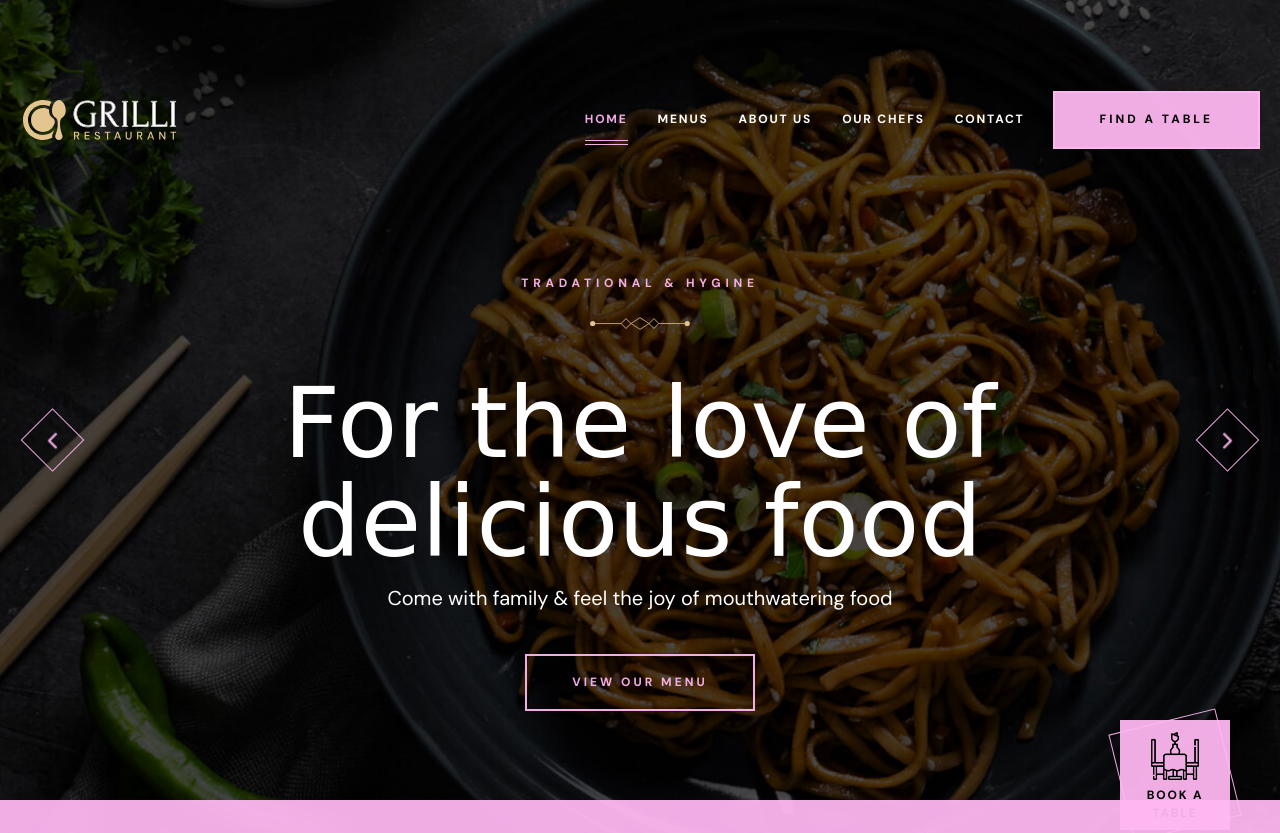
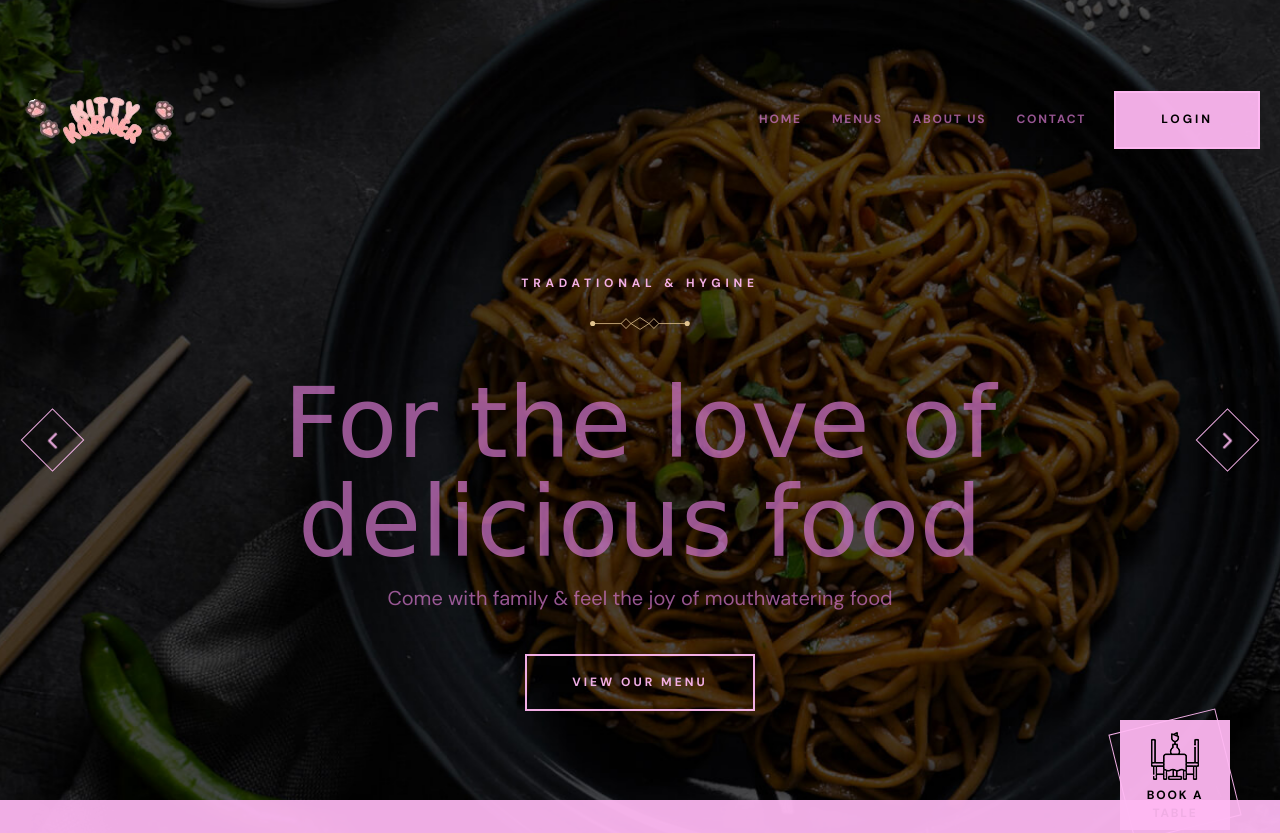
Before and after one commit to MisHersheys/Kitty-Korner, a plain HTML site: page index.html in a window 1280 px wide. Shown: the top 833 px of the page. Drawn offline with nearby package versions, Linux system fonts and the light colour scheme; a web font is replaced by a local one.

Commit message:
initial commit

```diff
--- a/assets/css/style.css
+++ b/assets/css/style.css
@@ -26,10 +26,10 @@
   --smoky-black-1: hsla(40, 12%, 5%, 1);
   --smoky-black-2: hsla(30, 8%, 5%, 1);
   --smoky-black-3: hsla(0, 3%, 7%, 1);
-  --eerie-black-1: hsla(210, 4%, 9%, 1);
-  --eerie-black-2: hsla(210, 4%, 11%, 1);
-  --eerie-black-3: hsla(180, 2%, 8%, 1);
-  --eerie-black-4: hsla(0, 0%, 13%, 1);
+  --eerie-black-1: rgba(248, 194, 255, 0.8);
+  --eerie-black-2: rgba(248, 194, 255, 0.8);
+  --eerie-black-3: rgba(248, 194, 255, 0.8);
+  --eerie-black-4: rgba(248, 194, 255, 0.8);
   --white: hsla(0, 0%, 100%, 1);
   --white-alpha-20: hsla(0, 0%, 100%, 0.2);
   --white-alpha-10: hsla(0, 0%, 100%, 0.1);
@@ -176,8 +176,8 @@ html {
 }
 
 body {
-  background-color: var(--eerie-black-1);
-  color: var(--white);
+  background-color: var(--white);
+  color: rgba(205, 116, 198, 0.727);
   font-family: var(--fontFamily-dm_sans);
   font-size: var(--fontSize-body-4);
   font-weight: var(--weight-regular);
@@ -211,7 +211,7 @@ body.nav-active { overflow: hidden; }
 .title-2,
 .title-3,
 .title-4 {
-  color: var(--white);
+  color: rgba(205, 116, 198, 0.727);
   font-family: var(--fontFamily-forum);
   font-weight: var(--weight-regular);
   line-height: var(--lineHeight-2);
--- a/index.html
+++ b/index.html
@@ -9,9 +9,9 @@
   <!--
     - primary meta tags
   -->
-  <title>Grilli - Amazing & Delicious Food</title>
-  <meta name="title" content="Grilli - Amazing & Delicious Food">
-  <meta name="description" content="This is a Restaurant html template made by codewithsadee">
+  <title>Kitty Korner</title>
+  <meta name="title" content="Kitty Korner - Pampering your Feline Friends">
+
 
   <!--
     - favicon
@@ -64,7 +64,7 @@
     <div class="container">
 
       <a href="#" class="logo">
-        <img src="./assets/images/logo.svg" width="160" height="50" alt="Grilli - Home">
+        <img src="./assets/images/kittykorner.png" alt="Kitty Korner - Home">
       </a>
 
       <nav class="navbar" data-navbar>
@@ -74,13 +74,13 @@
         </button>
 
         <a href="#" class="logo">
-          <img src="./assets/images/kittykorner.gif" width="160" height="50" alt="Kitty Korner- Home">
+          <img src="./assets/images/kittykorner.png" alt="Kitty Korner- Home">
         </a>
 
         <ul class="navbar-list">
 
           <li class="navbar-item">
-            <a href="#home" class="navbar-link hover-underline active">
+            <a href="#home" class="navbar-link hover-underline">
               <div class="separator"></div>
 
               <span class="span">Home</span>
@@ -103,13 +103,6 @@
             </a>
           </li>
 
-          <li class="navbar-item">
-            <a href="#" class="navbar-link hover-underline">
-              <div class="separator"></div>
-
-              <span class="span">Our Chefs</span>
-            </a>
-          </li>
 
           <li class="navbar-item">
             <a href="#" class="navbar-link hover-underline">
@@ -145,9 +138,9 @@
       </nav>
 
       <a href="#" class="btn btn-secondary">
-        <span class="text text-1">Find A Table</span>
+        <span class="text text-1">Login</span>
 
-        <span class="text text-2" aria-hidden="true">Find A Table</span>
+        <span class="text text-2" aria-hidden="true">Login</span>
       </a>
 
       <button class="nav-open-btn" aria-label="open menu" data-nav-toggler>
```
Also changed, not shown: assets/images/kittykorner.gif (deleted), assets/images/kittykorner.png (added), assets/images/logo.svg (deleted).
